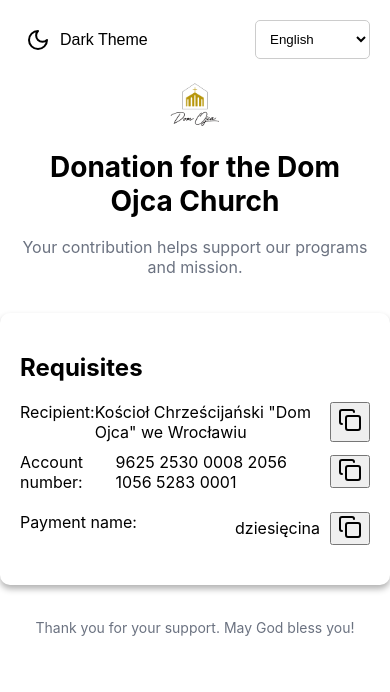
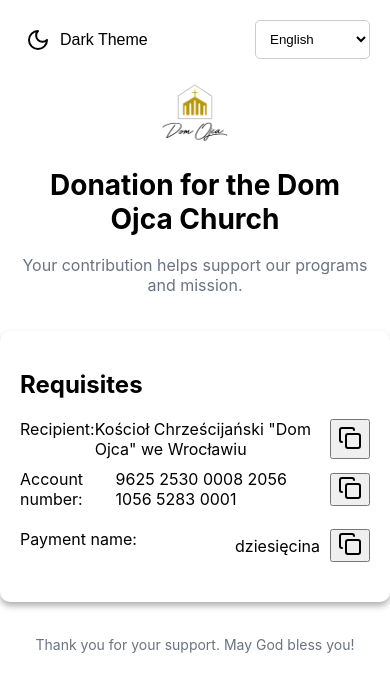
Before and after one commit to nikolay-evsevitskiy/dom-ojca-donation-page, a React (Create React App) app: page / in a window 390 px wide. Shown: the top 692 px of the page. Built offline with nearby package versions, Linux system fonts and the light colour scheme.

Commit message:
change css for smartphone's display

```diff
--- a/src/DonationPage.css
+++ b/src/DonationPage.css
@@ -67,8 +67,8 @@ body.dark {
     color: #6b7280;
 }
 .logo-img {
-    width: 15%;
-    height: 15%;
+    width: 20%;
+    height: 20%;
 }
 .card {
     width: 100%;
@@ -114,3 +114,23 @@ footer {
     font-size: 14px;
     color: #6b7280;
 }
+
+/* 📱 АДАПТАЦИЯ ДЛЯ СМАРТФОНОВ */
+@media (max-width: 768px) {
+    .container {
+        padding: 10px;
+    }
+
+    h1 {
+        font-size: 2rem;
+    }
+
+    .logo {
+        max-width: 180px;
+    }
+
+    form {
+        max-width: 100%;
+        padding: 10px;
+    }
+}
```
